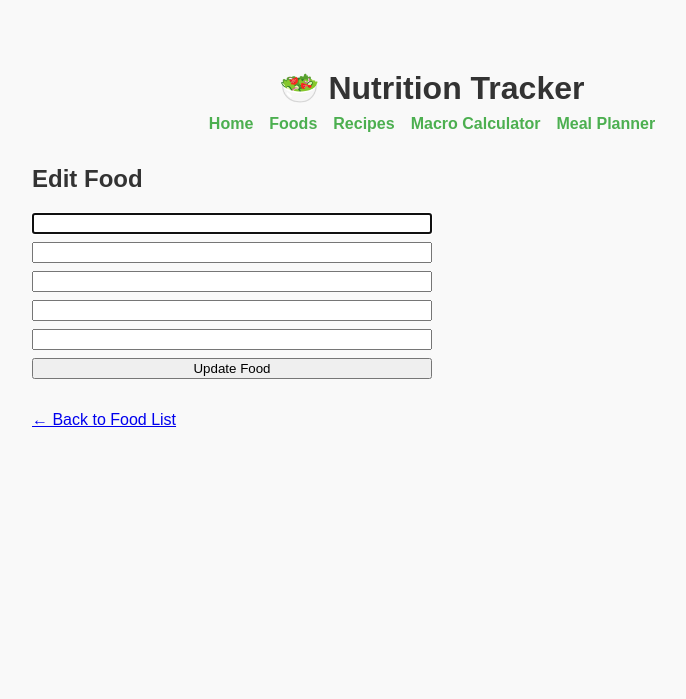
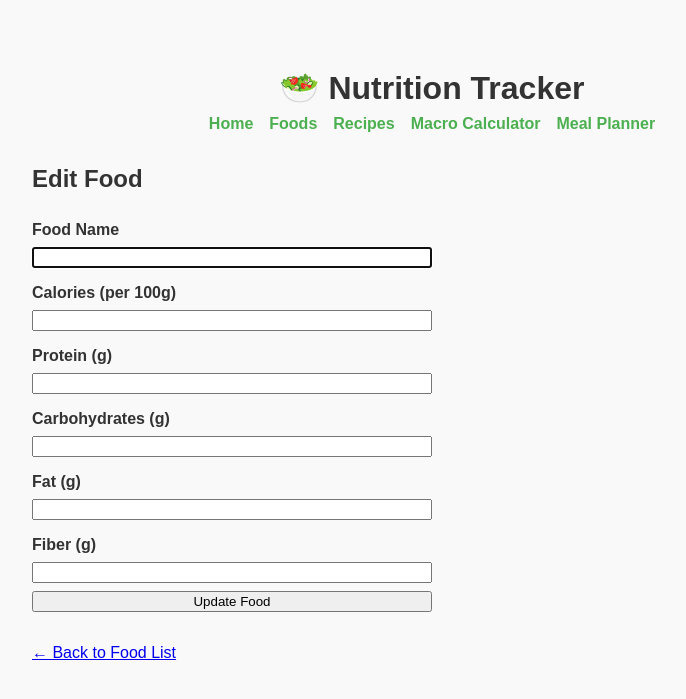
Before and after one commit to laurafigueras64/nutrition_app, a Flask app: page /foods/edit/1 in a window 1280 px wide. Shown: the top 699 px of the page, without its empty margins (208-894 px from the left). Run offline with Flask 3, Linux system fonts and the light colour scheme; data that the repository does not hold is empty.

Commit message:
fix: add values to new food

```diff
--- a/routes/foods.py
+++ b/routes/foods.py
@@ -11,11 +11,11 @@ def foods():
     if request.method == 'POST':
         try:
             name = request.form['name']
-            calories = get_number_or_zero('calories')
-            protein = get_number_or_zero('protein')
-            carbs = get_number_or_zero('carbs')
-            fat = get_number_or_zero('fat')
-            fiber = get_number_or_zero('fiber')
+            calories = get_number_or_zero(request.form.get('calories'))
+            protein = get_number_or_zero(request.form.get('protein'))
+            carbs = get_number_or_zero(request.form.get('carbs'))
+            fat = get_number_or_zero(request.form.get('fat'))
+            fiber = get_number_or_zero(request.form.get('fiber'))
             conn.execute("""
                 INSERT INTO foods (name, calories, protein, carbs, fat, fiber)
                 VALUES (?, ?, ?, ?, ?, ?)""",
@@ -48,15 +48,16 @@ def edit_food(food_id):
     if request.method == 'POST':
         try:
             name = request.form['name']
-            calories = float(request.form.get('calories', 0))
-            protein = float(request.form.get('protein', 0))
-            carbs = float(request.form.get('carbs', 0))
-            fat = float(request.form.get('fat', 0))
+            calories = get_number_or_zero(request.form.get('calories'))
+            protein = get_number_or_zero(request.form.get('protein'))
+            carbs = get_number_or_zero(request.form.get('carbs'))
+            fat = get_number_or_zero(request.form.get('fat'))
+            fiber = get_number_or_zero(request.form.get('fiber'))
             conn.execute("""
                 UPDATE foods
-                SET name = ?, calories = ?, protein = ?, carbs = ?, fat = ?
+                SET name = ?, calories = ?, protein = ?, carbs = ?, fat = ?, fiber = ?
                 WHERE id = ?
-            """, (name, calories, protein, carbs, fat, food_id))
+            """, (name, calories, protein, carbs, fat, fiber, food_id))
             conn.commit()
             current_app.logger.info(f"Updated food ID {food_id}")
             return redirect('/foods')
--- a/static/style.css
+++ b/static/style.css
@@ -152,3 +152,8 @@ nav a.active {
 .tooltip:hover::after {
     opacity: 1;
 }
+
+.form-grid label {
+    font-weight: bold;
+    margin-top: 0.5rem;
+}
--- a/templates/edit_food.html
+++ b/templates/edit_food.html
@@ -5,12 +5,27 @@
 {% block content %}
 <h2>Edit Food</h2>
 <form method="POST" class="form-grid">
-    <input name="name" value="{{ food.name }}" required>
-    <input name="calories" type="number" step="0.1" value="{{ food.calories }}">
-    <input name="protein" type="number" step="0.1" value="{{ food.protein }}">
-    <input name="carbs" type="number" step="0.1" value="{{ food.carbs }}">
-    <input name="fat" type="number" step="0.1" value="{{ food.fat }}">
+
+    <label for="name">Food Name</label>
+    <input id="name" name="name" value="{{ food.name }}" required>
+
+    <label for="calories">Calories (per 100g)</label>
+    <input id="calories" name="calories" type="number" step="0.1" value="{{ food.calories }}">
+
+    <label for="protein">Protein (g)</label>
+    <input id="protein" name="protein" type="number" step="0.1" value="{{ food.protein }}">
+
+    <label for="carbs">Carbohydrates (g)</label>
+    <input id="carbs" name="carbs" type="number" step="0.1" value="{{ food.carbs }}">
+
+    <label for="fat">Fat (g)</label>
+    <input id="fat" name="fat" type="number" step="0.1" value="{{ food.fat }}">
+
+    <label for="fiber">Fiber (g)</label>
+    <input id="fiber" name="fiber" type="number" step="0.1" value="{{ food.fiber }}">
+
     <button type="submit">Update Food</button>
 </form>
+
 <a href="/foods">← Back to Food List</a>
 {% endblock %}
```
